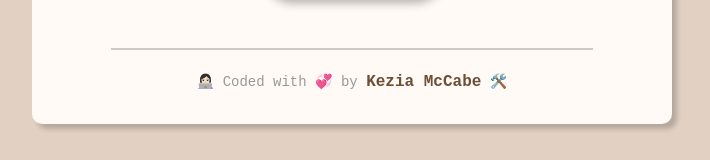
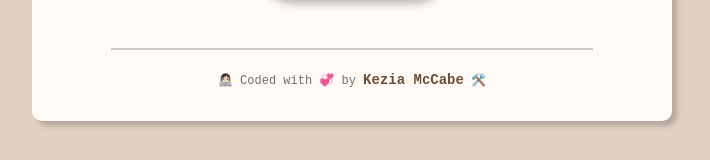
Before and after one commit to keziamccabe/coffee-lover-project, a plain HTML site: page index.html in a window 1280 px wide. Shown: the part 1120-1280 px from the top of the page, without its empty margins (288-998 px from the left). Drawn offline with Linux system fonts and the light colour scheme.

Commit message:
Update index.html
refactored footer element to clean code and improve readability.
CSS styling changes made to footer text to enhance visuals

```diff
--- a/index.html
+++ b/index.html
@@ -147,9 +147,10 @@
       }
 
       /* Footer styling */
-      .footer {
+      .footer-text {
+        color: #726f6f;
         text-align: center;
-        font-size: 14px;
+        font-size: 12px;
         margin-top: 30px 0;
         font-family: monospace, sans-serif;
       }
@@ -160,7 +161,7 @@
         color: #6d4f37;
         font-family: "Courier New", Courier, monospace;
         font-weight: 600;
-        font-size: 16px;
+        font-size: 14px;
       }
 
       /* Footer link hover effect */
@@ -224,7 +225,8 @@
       <hr />
 
       <!-- Footer section with a link to the creator -->
-      <p class="footer">
+      <footer>
+        <p class="footer-text">
           👩🏻‍💻 Coded with 💞 by
           <a
             href="https://www.shecodes.io/graduates/68536-kezia-mccabe"
@@ -235,6 +237,7 @@
           >
           🛠️
         </p>
+      </footer>
     </div>
 
     <!-- JavaScript function to handle the coffee ordering interaction -->
```
Lines whose indentation alone changed are shown as unchanged.
